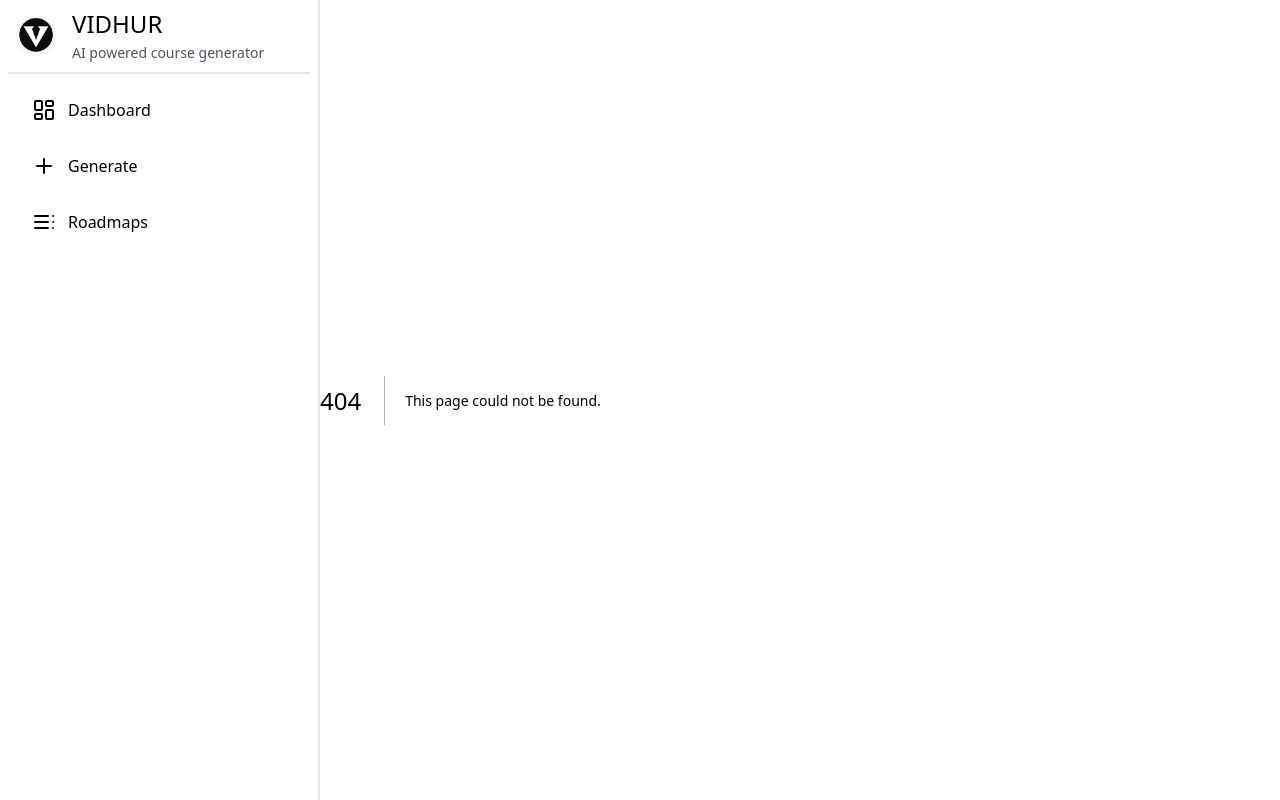
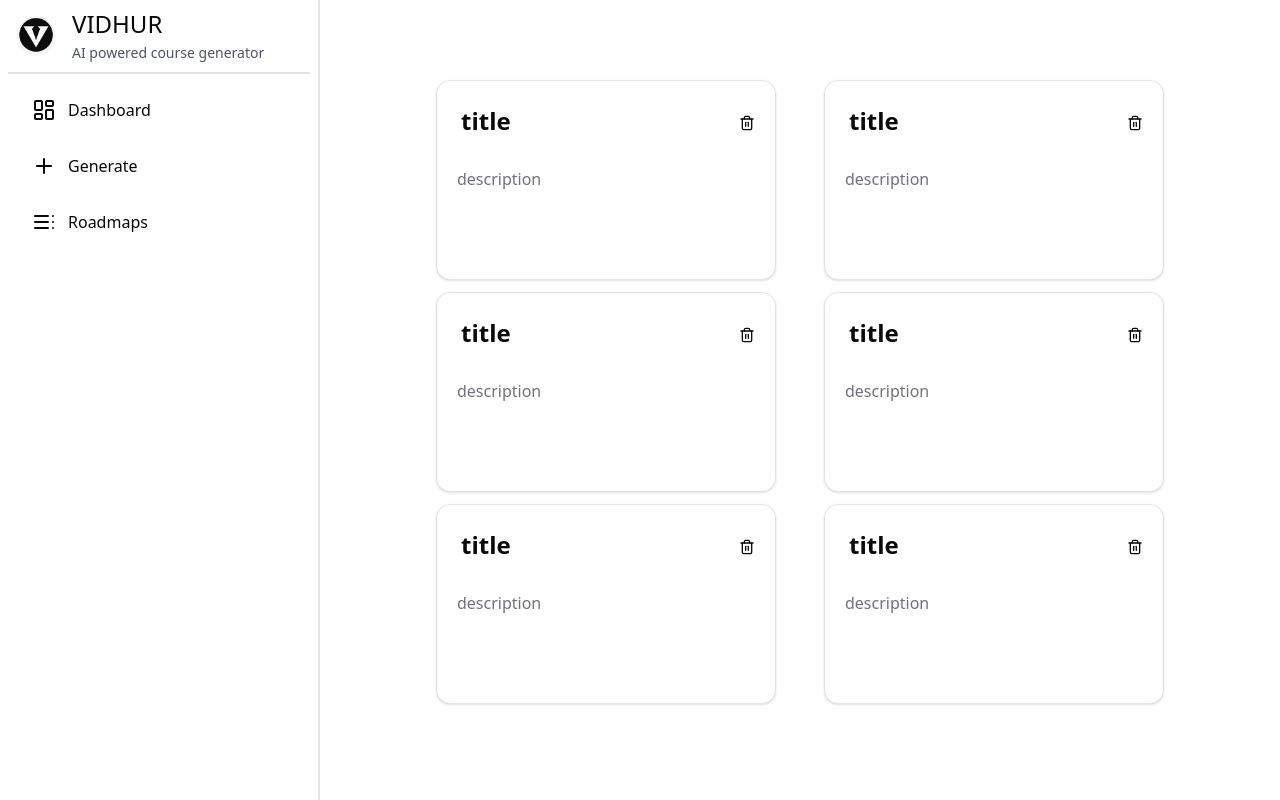
Before and after one commit to akashr206/Vidhur, a Next.js app in the folder frontend/: page /chapterdisplay in a window 1280 px wide. Before the commit this address had no page. Built offline with nearby package versions, Linux system fonts and the light colour scheme.

Commit message:
add roadmap

```diff
--- /dev/null
+++ b/frontend/app/chapterdisplay/page.jsx
@@ -0,0 +1,40 @@
+import React from "react";
+import {
+  Card,
+  CardContent,
+  CardDescription,
+  CardHeader,
+  CardTitle,
+} from "@/components/ui/card";
+import {Trash2} from "lucide-react"
+import { Button } from "@/components/ui/button";
+
+const data = [
+  { title: "title", description: "description" },
+  { title: "title", description: "description" },
+  { title: "title", description: "description" },
+  { title: "title", description: "description" },
+  { title: "title", description: "description" },
+  { title: "title", description: "description" },
+];
+const dataitems = data.map((d,i) => (
+  <Card key={i} className="w-85 h-50">
+    <div className="flex justify-between pr-2">
+      <div>
+        <CardHeader className="text-2xl font-bold">{d.title}</CardHeader>
+      </div>
+      <div>
+        <Button variant="ghost" className="cursor-pointer hover:text-red-500"><Trash2></Trash2></Button>
+      </div>
+    </div>
+    <CardDescription className="px-5 text-md">{d.description}</CardDescription>
+  </Card>
+));
+
+const page = () => {
+  return (
+    <div className="p-20 gap-3 flex flex-wrap justify-evenly">{dataitems}</div>
+  );
+};
+
+export default page;
```
